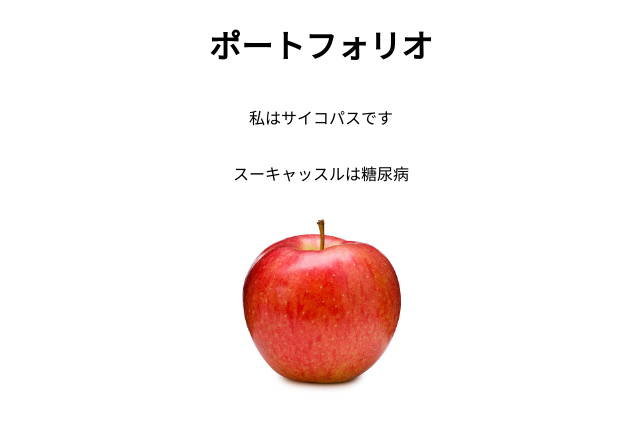
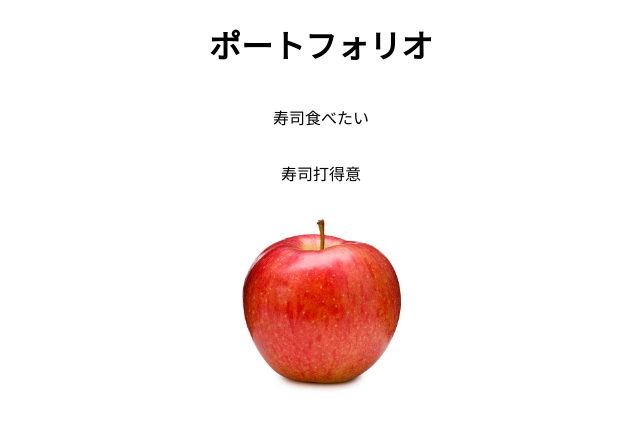
Before and after one commit to baribo-yama/baribo-yama.github.io, a React (Create React App) app: page / in a window 1280 px wide. Shown: the top 430 px of the page, without its empty margins (319-959 px from the left). Built offline with nearby package versions, Linux system fonts and the light colour scheme.

Commit message:
今の気持ちを書いてみた

```diff
--- a/src/App.js
+++ b/src/App.js
@@ -4,8 +4,8 @@ function App() {
   return (
     <div className="App">
       <h1>ポートフォリオ</h1>
-      <p>私はサイコパスです</p>
-      <p>スーキャッスルは糖尿病</p>
+      <p>寿司食べたい</p>
+      <p>寿司打得意</p>
       <img src="/apple.jpg" alt="apple" width="200" />
     </div>
   );
```
